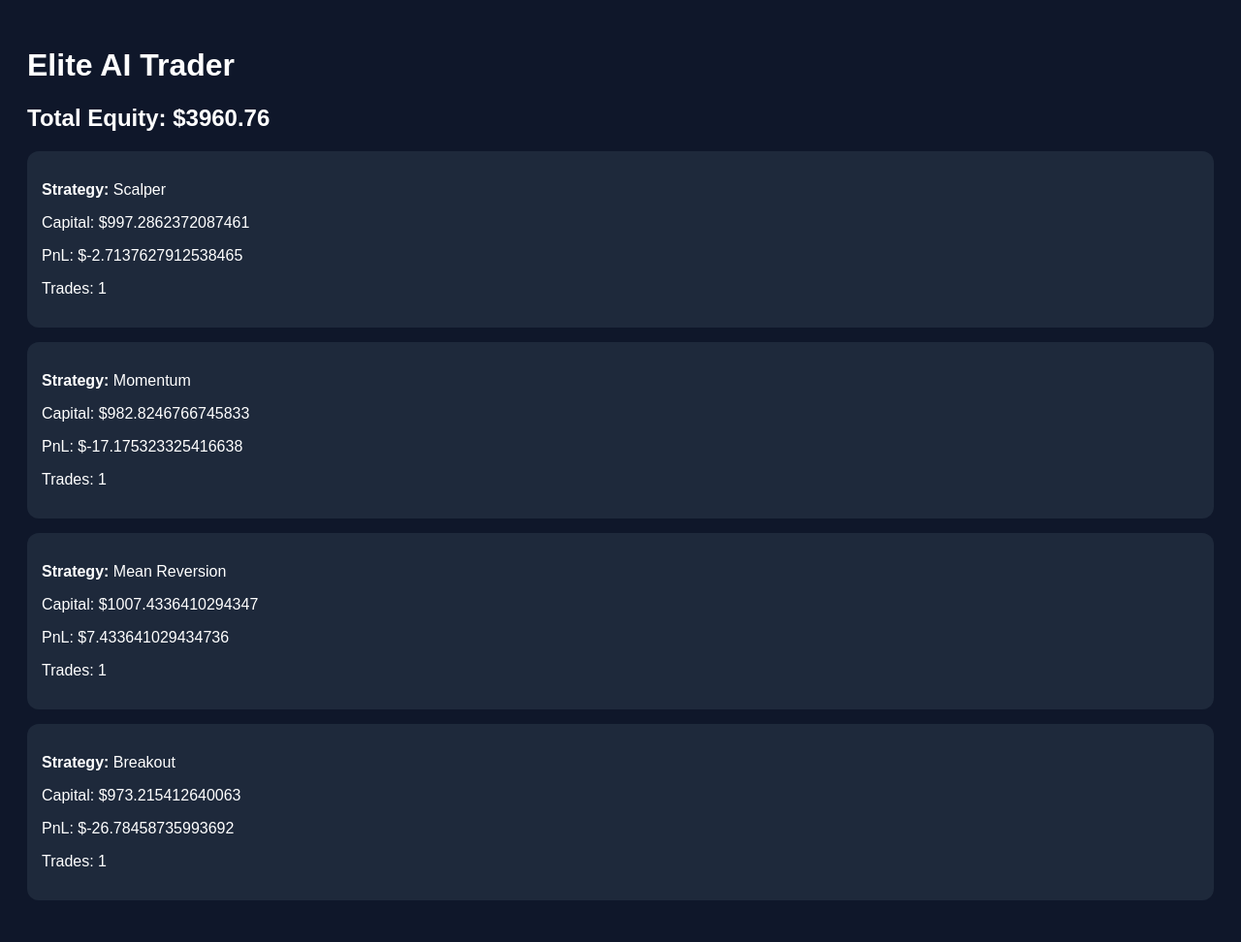
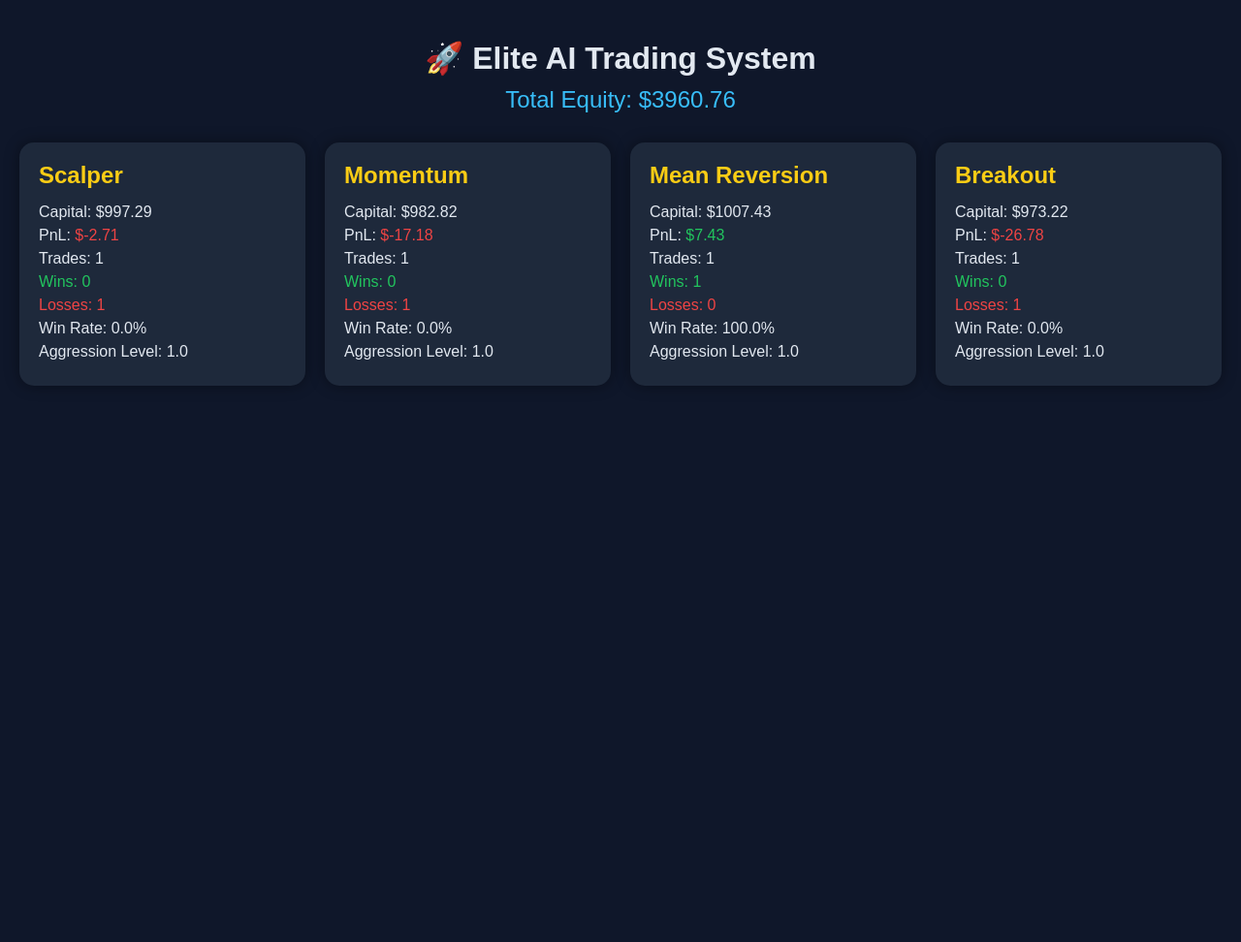
Before and after one commit to hillcolton1976/structured-alpha-engine, a Flask app: page / in a window 1280 px wide. Shown: the whole page at 97% size. After the commit the page ends 398 px from the top, so only its background shows below. Run offline with Flask 3, Linux system fonts and the light colour scheme.

Commit message:
Update dashboard.html

```diff
--- a/templates/dashboard.html
+++ b/templates/dashboard.html
@@ -1,22 +1,113 @@
 <!DOCTYPE html>
 <html>
 <head>
-    <title>ELITE AI TRADER</title>
+    <title>Elite AI Trader</title>
+    <meta name="viewport" content="width=device-width, initial-scale=1">
+    <style>
+        body {
+            background-color: #0f172a;
+            color: #e2e8f0;
+            font-family: Arial, sans-serif;
+            margin: 0;
+            padding: 20px;
+        }
+
+        h1 {
+            text-align: center;
+            margin-bottom: 10px;
+        }
+
+        .equity {
+            text-align: center;
+            font-size: 24px;
+            margin-bottom: 30px;
+            color: #38bdf8;
+        }
+
+        .bot-container {
+            display: grid;
+            grid-template-columns: repeat(auto-fit, minmax(280px, 1fr));
+            gap: 20px;
+        }
+
+        .bot-card {
+            background: #1e293b;
+            padding: 20px;
+            border-radius: 15px;
+            box-shadow: 0 0 15px rgba(0,0,0,0.4);
+        }
+
+        .bot-card h2 {
+            margin-top: 0;
+            margin-bottom: 15px;
+            color: #facc15;
+        }
+
+        .stat {
+            margin: 6px 0;
+        }
+
+        .positive {
+            color: #22c55e;
+        }
+
+        .negative {
+            color: #ef4444;
+        }
+
+        .neutral {
+            color: #cbd5e1;
+        }
+
+        @media (max-width: 600px) {
+            .equity {
+                font-size: 20px;
+            }
+        }
+    </style>
 </head>
-<body style="background:#0f172a;color:white;font-family:sans-serif;padding:20px;">
+<body>
 
-<h1>Elite AI Trader</h1>
+    <h1>🚀 Elite AI Trading System</h1>
 
-<h2>Total Equity: ${{ total_equity }}</h2>
+    <div class="equity">
+        Total Equity: ${{ total_equity }}
+    </div>
 
-{% for bot in bots %}
-<div style="background:#1e293b;padding:15px;margin-bottom:15px;border-radius:12px;">
-    <p><strong>Strategy:</strong> {{ bot.strategy }}</p>
-    <p>Capital: ${{ bot.capital }}</p>
-    <p>PnL: ${{ bot.pnl }}</p>
-    <p>Trades: {{ bot.trades }}</p>
-</div>
-{% endfor %}
+    <div class="bot-container">
+        {% for bot in bots %}
+        <div class="bot-card">
+            <h2>{{ bot.strategy }}</h2>
+
+            <div class="stat">Capital: ${{ bot.capital | round(2) }}</div>
+
+            <div class="stat">
+                PnL:
+                <span class="{% if bot.pnl > 0 %}positive{% elif bot.pnl < 0 %}negative{% else %}neutral{% endif %}">
+                    ${{ bot.pnl | round(2) }}
+                </span>
+            </div>
+
+            <div class="stat">Trades: {{ bot.trades }}</div>
+            <div class="stat positive">Wins: {{ bot.wins }}</div>
+            <div class="stat negative">Losses: {{ bot.losses }}</div>
+
+            <div class="stat">
+                Win Rate:
+                {% if bot.trades > 0 %}
+                    {{ ((bot.wins / bot.trades) * 100) | round(2) }}%
+                {% else %}
+                    0%
+                {% endif %}
+            </div>
+
+            <div class="stat">
+                Aggression Level: {{ bot.aggression | round(2) }}
+            </div>
+
+        </div>
+        {% endfor %}
+    </div>
 
 </body>
 </html>
```
